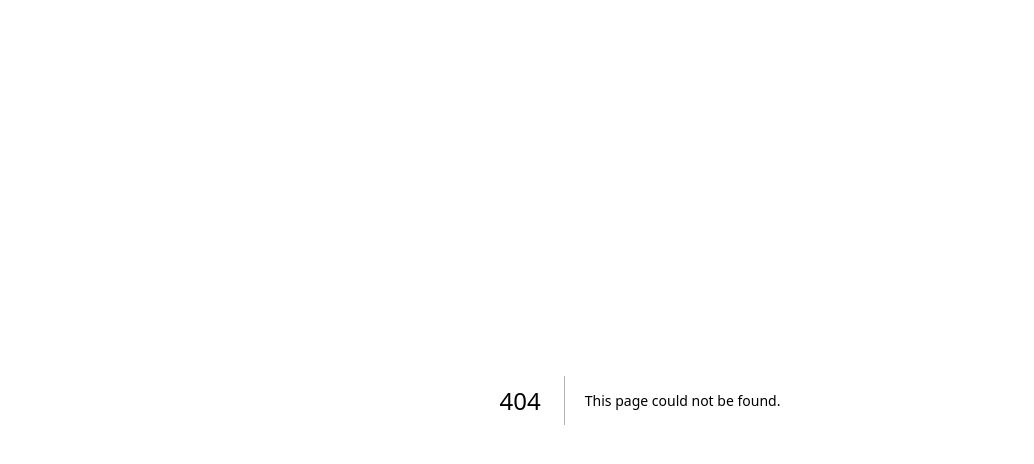
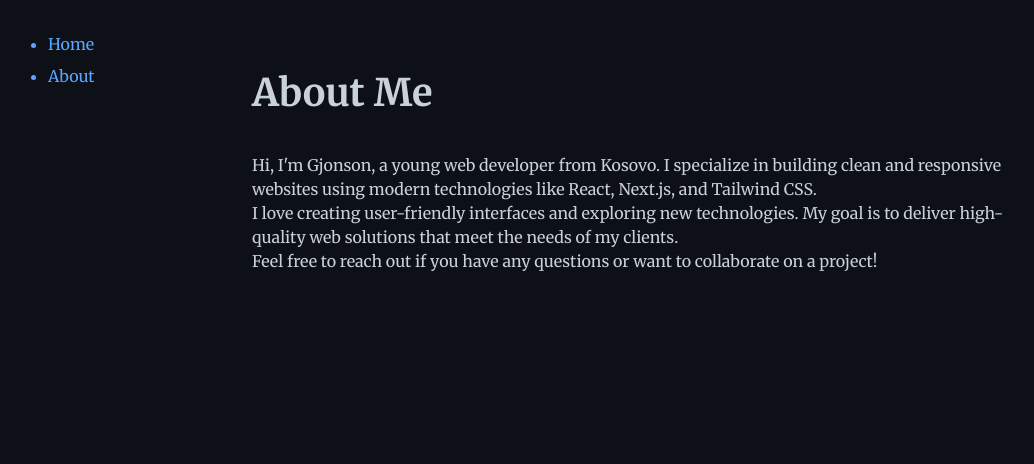
Before and after one commit to Johnson-Berisha/gjonson-portfolio, a Next.js app: page /about in a window 1280 px wide. Before the commit this address had no page. Shown: the top 464 px of the page, without its empty margins (0-1034 px from the left). Built offline with nearby package versions, Linux system fonts and the light colour scheme.

Commit message:
second commit

```diff
--- /dev/null
+++ b/design/components/link/link.js
@@ -0,0 +1,3 @@
+export default function Link({ href, children, className = "" }) {
+  return <div className={`link ${className}`}>hello</div>;
+}
--- /dev/null
+++ b/design/components/nav/nav.js
@@ -0,0 +1,17 @@
+import Link from 'next/link';
+
+export default function Nav() {
+  return (
+    <nav>
+      <ul>
+        <li>
+        <Link href="/" className="link">Home
+        </Link>
+        </li>
+        <li>
+        <Link href="/about" className="link">About</Link>
+        </li>
+      </ul>
+    </nav>
+  );
+}
--- a/jsconfig.json
+++ b/jsconfig.json
@@ -1,7 +1,8 @@
 {
   "compilerOptions": {
     "paths": {
-      "@/*": ["./src/*"]
+      "@/*": ["./src/*"],
+    "@/components/*": ["./design/components/*"],
     }
   }
 }
--- /dev/null
+++ b/src/app/about/page.js
@@ -0,0 +1,16 @@
+export default function About() {
+  return (
+    <main>
+      <h1 className="heading-xl">About Me</h1>
+      <p>
+        {`Hi, I'm Gjonson, a young web developer from Kosovo. I specialize in building clean and responsive websites using modern technologies like React, Next.js, and Tailwind CSS.`}
+      </p>
+      <p>
+        I love creating user-friendly interfaces and exploring new technologies. My goal is to deliver high-quality web solutions that meet the needs of my clients.
+      </p>
+      <p>
+        Feel free to reach out if you have any questions or want to collaborate on a project!
+      </p>
+    </main>
+  );
+}
--- a/src/app/globals.css
+++ b/src/app/globals.css
@@ -1,42 +1,155 @@
+@import url('https://fonts.googleapis.com/css2?family=Merriweather:ital,opsz,wght@0,18..144,300..900;1,18..144,300..900&display=swap');
+
 :root {
-  --background: #ffffff;
-  --foreground: #171717;
+  /* colors */
+  --color-bg: #0d1117;
+  --color-text: #c9d1d9;
+  --color-text-secondary: #8b949e;
+  --color-text-tertiary: #484f58;
+  --color-accent: #58a6ff;
+  --color-accent-hover: #79c0ff;
+  --color-accent-20: rgba(121, 193, 255, 0.151);
+
+  /* typography */
+  --font-body: 'Merriweather', serif;
+  --font-size-base: 16px;
+  --font-size-lg: 28px;
+  --font-size-xl: 38px;
+
+  /* layout & spacing */
+  --border-radius: 6px;
+  --spacing-sm: 0.5rem;
+  --spacing-md: 1rem;
+  --spacing-lg: 2rem;
+
+  /* animations */
+  --transition: 0.3s ease;
 }
 
-@media (prefers-color-scheme: dark) {
-  :root {
-    --background: #0a0a0a;
-    --foreground: #ededed;
-  }
-}
 
-html,
-body {
-  max-width: 100vw;
-  overflow-x: hidden;
+*{
+  margin: 0;
+  padding: 0;
+  box-sizing: border-box;
 }
 
 body {
-  color: var(--foreground);
-  background: var(--background);
-  font-family: Arial, Helvetica, sans-serif;
+  background-color: var(--color-bg);
+  color: var(--color-text);
+  font-family: 'Merriweather', serif;
+  font-size: 16px;
+  line-height: 1.5;
+  display: flex;
+  justify-content: center;
+
   -webkit-font-smoothing: antialiased;
   -moz-osx-font-smoothing: grayscale;
 }
 
-* {
-  box-sizing: border-box;
-  padding: 0;
-  margin: 0;
+/* mini design system */
+
+/* -- links -- */
+.link {
+  color: var(--color-accent);
+  text-decoration: none;
+  position: relative;
 }
 
-a {
-  color: inherit;
+.link:hover {
+  color: var(--color-accent-hover);
+}
+
+/* -- buttons -- */
+.btn {
+  background: transparent;
+  color: var(--color-text);
+  padding: 0.5rem 1rem;
+  border: 1px solid var(--color-accent);
+  border-radius: var(--border-radius);
+  cursor: pointer;
+  font-family: var(--font-body);
+  transition: background var(--transition);
+}
+
+.btn:hover {
+  background: var(--color-accent-20);
+}
+
+/* headings */
+.heading-xl {
+  font-size: var(--font-size-xl);
+  font-weight: 700;
+  margin-bottom: var(--spacing-lg);
+}
+
+.heading-lg {
+  font-size: var(--font-size-lg);
+  font-weight: 600;
+  margin-bottom: var(--spacing-md);
+}
+
+.heading-md {
+  font-size: var(--font-size-lg);
+  font-weight: 300;
+  margin-bottom: var(--spacing-sm);
+}
+
+/* ============= */
+
+
+main {
+  max-width:840px;
+  width: 100%;
+  padding: 4rem 2rem;
+}
+
+nav {
+  padding: 2rem 3rem;
+
+  position: fixed;
+  left: 0;
+  top: 0;
+}
+
+nav ul {
+  padding: 0;
+}
+
+nav li {
+  margin-bottom: 0.5rem;
+  cursor: pointer;
+}
+
+nav ul, nav li::marker { /* both since ::marekr is not supported everywhere */
+  color: var(--color-accent);
+}
+
+.underline {
+  background-color: var(--color-accent-hover);
+  width: 0;
+  height: 2px;
+  transition: width var(--transition);
+}
+
+nav a {
+  color: var(--color-accent);
   text-decoration: none;
 }
 
-@media (prefers-color-scheme: dark) {
-  html {
-    color-scheme: dark;
-  }
+nav a:hover {
+  color: var(--color-accent-hover);
 }
+
+
+
+nav li:hover .u1 {
+  width: 80%;
+}
+
+nav li:hover .u2 {
+  width: 100%;
+}
+
+nav li:hover .u3 {
+  width: 95%;
+}
--- a/src/app/layout.js
+++ b/src/app/layout.js
@@ -1,5 +1,6 @@
 import { Geist, Geist_Mono } from "next/font/google";
 import "./globals.css";
+import Nav from "@/components/nav/nav";
 
 const geistSans = Geist({
   variable: "--font-geist-sans",
@@ -21,6 +22,7 @@ export default function RootLayout({ children }) {
     <html lang="en">
       <body className={`${geistSans.variable} ${geistMono.variable}`}>
         {children}
+        <Nav />
       </body>
     </html>
   );
```
Also changed, not shown: src/app/page.js (+39 -88 lines).
